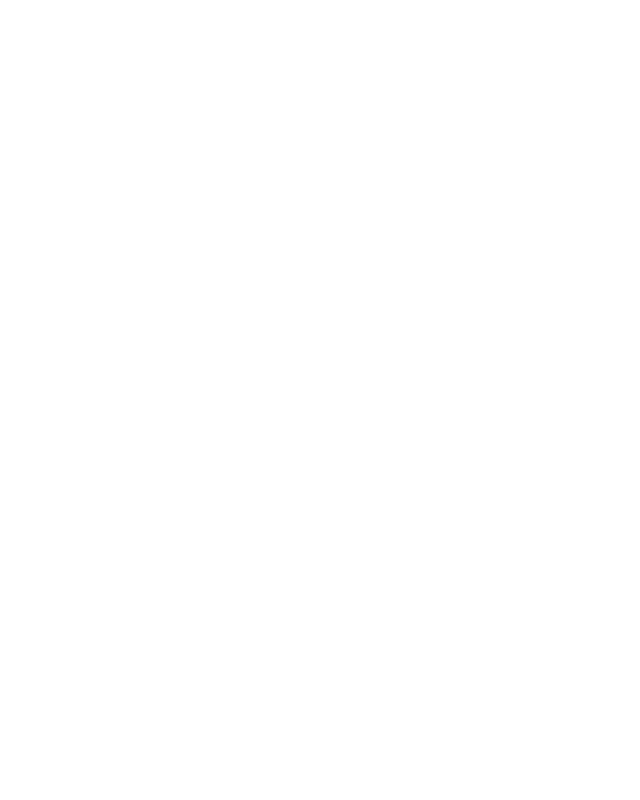
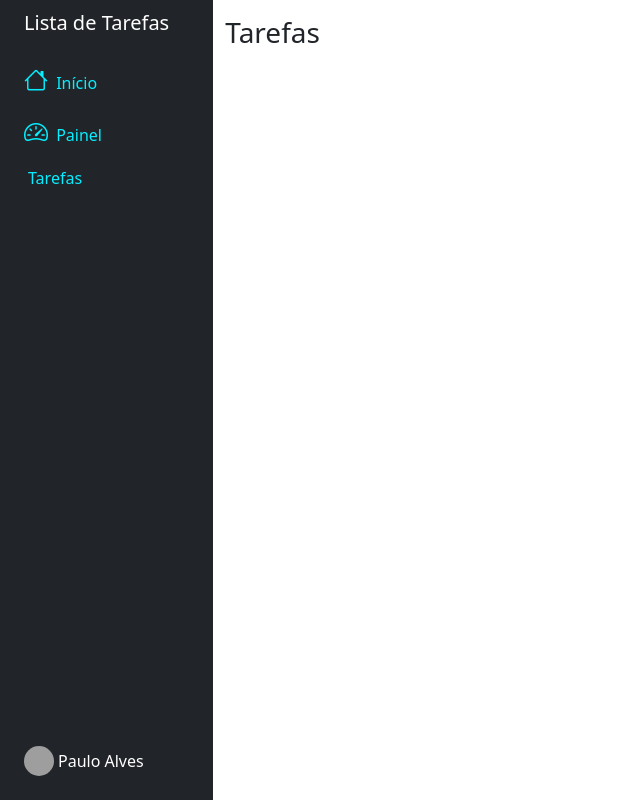
Before and after one commit to PauloAlves8039/vue-todo-list, a Vue app in the folder frontend/: page / in a window 1280 px wide. Shown: the whole page, without its empty margins (0-640 px from the left). Built offline with nearby package versions, Linux system fonts and the light colour scheme; grey boxes are pictures that could not be loaded.

Commit message:
Criando o template principal

```diff
--- a/frontend/src/App.vue
+++ b/frontend/src/App.vue
@@ -1,5 +1,42 @@
 <template>
-  <TodoList />
+  <div class="container-fluid">
+    <div class="row flex-nowrap">
+        <div class="col-auto col-md-3 col-xl-2 px-sm-2 px-0 bg-dark">
+            <div class="d-flex flex-column align-items-center align-items-sm-start px-3 pt-2 text-white min-vh-100">
+                <a href="/" class="d-flex align-items-center pb-3 mb-md-0 me-md-auto text-white text-decoration-none">
+                    <span class="fs-5 d-none d-sm-inline">Lista de Tarefas</span>
+                </a>
+                <ul class="nav nav-pills flex-column mb-sm-auto mb-0 align-items-center align-items-sm-start" id="menu">
+                    <li class="nav-item">
+                        <a href="#" class="nav-link align-middle px-0">
+                            <i class="fs-4 bi-house"></i> <span class="ms-1 d-none d-sm-inline">Início</span>
+                        </a>
+                    </li>
+                    <li>
+                        <a href="#submenu1" data-bs-toggle="collapse" class="nav-link px-0 align-middle">
+                            <i class="fs-4 bi-speedometer2"></i> <span class="ms-1 d-none d-sm-inline">Painel</span> </a>
+                        <ul class="collapse show nav flex-column ms-1" id="submenu1" data-bs-parent="#menu">
+                            <li class="w-100">
+                                <a href="#" class="nav-link px-0"> <span class="d-none d-sm-inline">Tarefas</span></a>
+                            </li>
+                        </ul>
+                    </li>
+                </ul>
+                <hr>
+                <div class="dropdown pb-4">
+                    <a href="https://github.com/PauloAlves8039" target="_blank" class="d-flex align-items-center text-white text-decoration-none"  data-bs-toggle="dropdown" aria-expanded="false">
+                        <img src="https://avatars.githubusercontent.com/u/57012714?v=4" alt="hugenerd" width="30" height="30" class="rounded-circle">
+                        <span class="d-none d-sm-inline mx-1">Paulo Alves</span>
+                    </a>
+                </div>
+            </div>
+        </div>
+        <div class="col py-3">
+          <h3>Tarefas</h3>
+            <TodoList />
+        </div>
+    </div>
+</div>
 </template>
 
 <script>
@@ -13,6 +50,12 @@
 }
 </script>
 
-<style>
+<style scoped>
+.nav-link {
+  color: #06EEFF;
+}
 
+.nav-link:hover {
+  color: #AB82FF;
+}
 </style>
```
